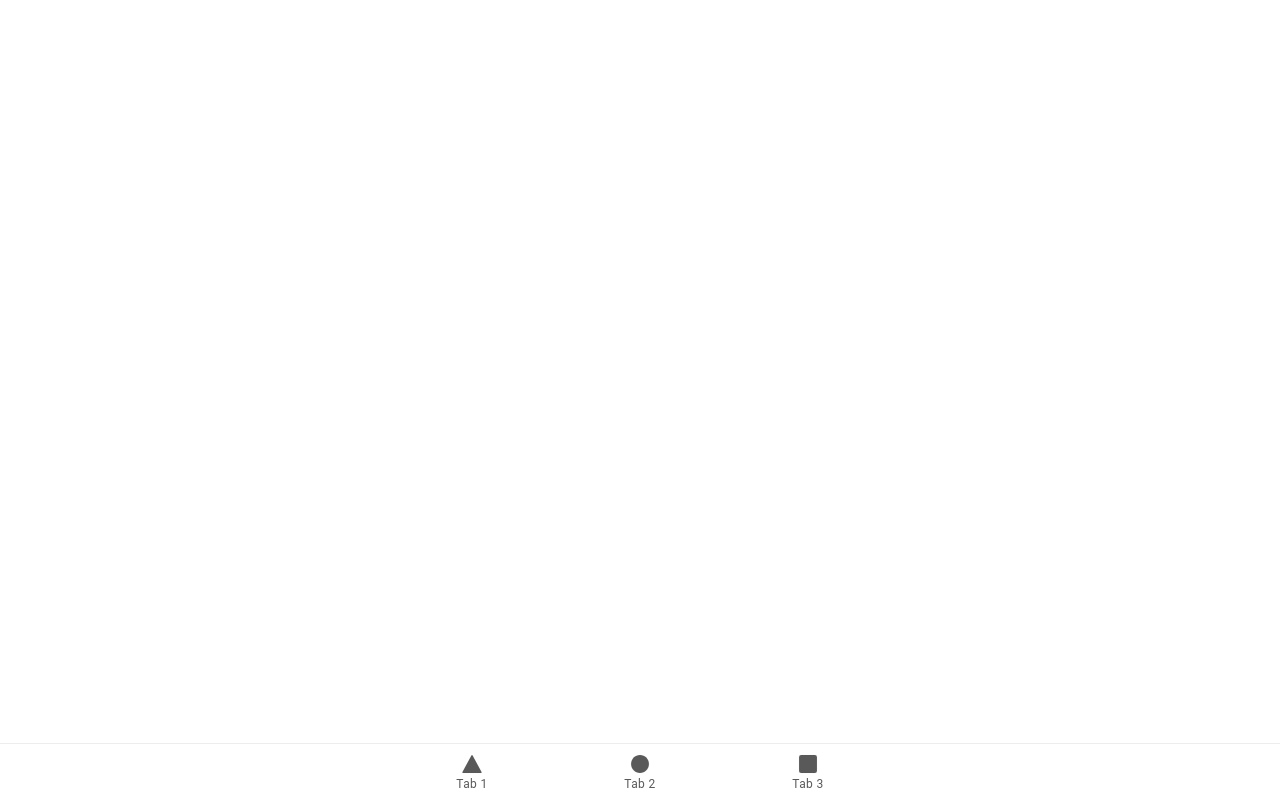
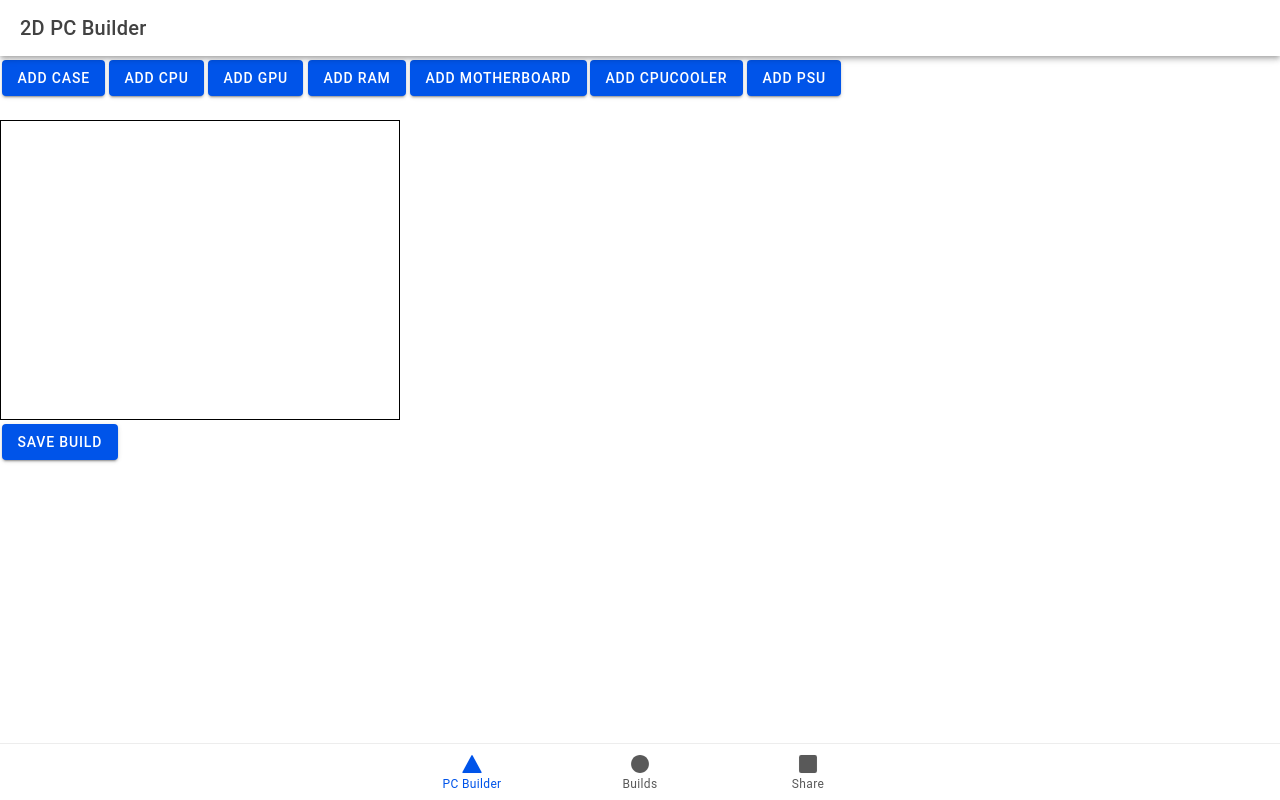
Before and after one commit to omarashzeinhom/PCV-PC-Visualizer, a React (Vite) app: page /pcbuilder in a window 1280 px wide. Built offline with nearby package versions, Linux system fonts and the light colour scheme.

Commit message:
Added Demo PC

```diff
--- a/src/App.tsx
+++ b/src/App.tsx
@@ -11,7 +11,7 @@ import {
 } from '@ionic/react';
 import { IonReactRouter } from '@ionic/react-router';
 import { ellipse, square, triangle } from 'ionicons/icons';
-import Tab1 from './pages/Tab1';
+import Tab1 from './pages/PCbuilder';
 import Tab2 from './pages/Tab2';
 import Tab3 from './pages/Tab3';
 
@@ -44,6 +44,7 @@ import '@ionic/react/css/palettes/dark.system.css';
 
 /* Theme variables */
 import './theme/variables.css';
+import PCBuilder from './pages/PCbuilder';
 
 setupIonicReact();
 
@@ -52,8 +53,8 @@ const App: React.FC = () => (
     <IonReactRouter>
       <IonTabs>
         <IonRouterOutlet>
-          <Route exact path="/tab1">
-            <Tab1 />
+          <Route exact path="/pcbuilder">
+            <PCBuilder />
           </Route>
           <Route exact path="/tab2">
             <Tab2 />
@@ -62,21 +63,21 @@ const App: React.FC = () => (
             <Tab3 />
           </Route>
           <Route exact path="/">
-            <Redirect to="/tab1" />
+            <Redirect to="/pcbuilder" />
           </Route>
         </IonRouterOutlet>
         <IonTabBar slot="bottom">
-          <IonTabButton tab="tab1" href="/tab1">
+          <IonTabButton tab="PCBuilder" href="/pcbuilder">
             <IonIcon aria-hidden="true" icon={triangle} />
-            <IonLabel>Tab 1</IonLabel>
+            <IonLabel>PC Builder</IonLabel>
           </IonTabButton>
           <IonTabButton tab="tab2" href="/tab2">
             <IonIcon aria-hidden="true" icon={ellipse} />
-            <IonLabel>Tab 2</IonLabel>
+            <IonLabel>Builds</IonLabel>
           </IonTabButton>
           <IonTabButton tab="tab3" href="/tab3">
             <IonIcon aria-hidden="true" icon={square} />
-            <IonLabel>Tab 3</IonLabel>
+            <IonLabel>Share</IonLabel>
           </IonTabButton>
         </IonTabBar>
       </IonTabs>
--- a/src/components/PCBuilder/PCBuilder.tsx
+++ b/src/components/PCBuilder/PCBuilder.tsx
@@ -7,42 +7,47 @@ interface Component {
   type: string;
   x: number;
   y: number;
+  imageSrc?: string;
 }
 
-const componentPositions: Record<string, { x: number; y: number }> = {
-  cpu: { x: 50, y: 30 },
-  gpu: { x: 50, y: 80 },
-  ram: { x: 80, y: 30 },
-  motherboard: { x: 40, y: 60 },
-  cpuCooler: { x: 55, y: 20 },
-  psu: { x: 30, y: 150 },
-};
+// Demo object array with image sources and dimensions
+const demoComponents: Component[] = [
+  { id: '1', type: 'case', x: 0, y: 0, imageSrc: 'https://dlcdnwebimgs.asus.com/gain/6E502B0B-FDBD-4147-A431-A98ACE2A32EE/w1000/h732' },
+  { id: '2', type: 'cpu', x: 150, y: 100, imageSrc: 'https://encrypted-tbn0.gstatic.com/images?q=tbn:ANd9GcREl1Eo0G8H1qNohHzLixixRxmE8qoCUIVHeQ&s' },
+  { id: '3', type: 'gpu', x: 80, y: 180, imageSrc: 'https://dlcdnwebimgs.asus.com/gain/D82691F5-CD33-4C21-895A-EA327CD3F8A3/w1000/h732' },
+  { id: '4', type: 'ram', x: 200, y: 70, imageSrc: 'https://via.placeholder.com/20x60' },
+  { id: '5', type: 'motherboard', x: 50, y: 50, imageSrc: 'https://dlcdnwebimgs.asus.com/gain/18EA4132-C4D3-4317-8C5C-49E2E717E19D/w1000/h732' },
+  { id: '6', type: 'cpuCooler', x: 150, y: 30, imageSrc: 'https://via.placeholder.com/60x60' },
+  { id: '7', type: 'psu', x: 30, y: 250, imageSrc: 'https://dlcdnwebimgs.asus.com/gain/D97D3CD2-5BAE-4B84-A7AD-C5DDD23AF015/w1000/h732' },
+];
 
 const PCBuilder: React.FC = () => {
   const [components, setComponents] = useState<Component[]>([]);
 
-  const addComponent = (type: string) => {
-    const position = componentPositions[type];
-    if (position) {
-      setComponents((prev) => [
-        ...prev,
-        { id: type + Date.now().toString(), type, x: position.x, y: position.y },
-      ]);
-    }
+  const addComponent = (component: Component) => {
+    setComponents((prev) => [...prev, component]);
   };
 
   return (
     <div>
       <div>
-        <IonButton onClick={() => addComponent('cpu')}>Add CPU</IonButton>
-        <IonButton onClick={() => addComponent('gpu')}>Add GPU</IonButton>
-        <IonButton onClick={() => addComponent('ram')}>Add RAM</IonButton>
-        <IonButton onClick={() => addComponent('motherboard')}>Add Motherboard</IonButton>
-        <IonButton onClick={() => addComponent('cpuCooler')}>Add CPU Cooler</IonButton>
-        <IonButton onClick={() => addComponent('psu')}>Add PSU</IonButton>
+        {demoComponents.map((component) => (
+          <IonButton key={component.id} onClick={() => addComponent(component)}>
+            Add {component.type.toUpperCase()}
+          </IonButton>
+        ))}
       </div>
 
-      <div style={{ position: 'relative', width: '300px', height: '200px', border: '1px solid black', marginTop: '20px' }}>
+      <div
+        style={{
+          position: 'relative',
+          width: '400px',
+          height: '300px',
+          border: '1px solid black',
+          marginTop: '20px',
+          overflow: 'hidden',
+        }}
+      >
         {components.map((component) => (
           <PCComponent key={component.id} component={component} />
         ))}
--- a/src/components/PCComponent/PCComponent.tsx
+++ b/src/components/PCComponent/PCComponent.tsx
@@ -6,33 +6,32 @@ interface ComponentProps {
     type: string;
     x: number;
     y: number;
+    imageSrc?: string;
   };
 }
 
 const PCComponent: React.FC<ComponentProps> = ({ component }) => {
-  const { type, x, y } = component;
-
-  const getColor = (type: string) => {
-    switch (type) {
-      case 'cpu':
-        return 'red';
-      case 'gpu':
-        return 'blue';
-      case 'ram':
-        return 'green';
-      case 'motherboard':
-        return 'gray';
-      case 'cpuCooler':
-        return 'purple';
-      case 'psu':
-        return 'black';
-      default:
-        return 'orange';
-    }
-  };
+  const { type, x, y, imageSrc } = component;
 
   const getSize = (type: string) => {
-    return type === 'motherboard' ? { width: '120px', height: '80px' } : { width: '40px', height: '20px' };
+    switch (type) {
+      case 'case':
+        return { width: '100%', height: '100%' }; // full container background
+      case 'cpu':
+        return { width: '50px', height: '50px' };
+      case 'gpu':
+        return { width: '150px', height: '75px' };
+      case 'ram':
+        return { width: '20px', height: '60px' };
+      case 'motherboard':
+        return { width: '200px', height: '200px' };
+      case 'cpuCooler':
+        return { width: '60px', height: '60px' };
+      case 'psu':
+        return { width: '80px', height: '80px' };
+      default:
+        return { width: '40px', height: '20px' };
+    }
   };
 
   return (
@@ -42,14 +41,19 @@ const PCComponent: React.FC<ComponentProps> = ({ component }) => {
         left: `${x}px`,
         top: `${y}px`,
         ...getSize(type),
-        backgroundColor: getColor(type),
-        color: 'white',
+        backgroundColor: imageSrc ? 'transparent' : 'lightgray',
         display: 'flex',
         alignItems: 'center',
         justifyContent: 'center',
+        overflow: 'hidden',
+        zIndex: type === 'case' ? 0 : 1, // case behind other components
       }}
     >
-      {type.toUpperCase()}
+      {imageSrc ? (
+        <img src={imageSrc} alt={type} style={{ width: '100%', height: '100%' }} />
+      ) : (
+        type.toUpperCase()
+      )}
     </div>
   );
 };
--- a/src/pages/Tab1.tsx
+++ b/src/pages/PCbuilder.tsx
@@ -1,6 +1,5 @@
-import { IonContent, IonHeader, IonPage, IonTitle, IonToolbar } from '@ionic/react';
-import ExploreContainer from '../components/ExploreContainer';
-import './Tab1.css';
+import { IonButton, IonContent, IonHeader, IonPage, IonTitle, IonToolbar } from '@ionic/react';
+import './PCBuilder.css';
 import PCBuilder from '../components/PCBuilder/PCBuilder';
 
 const Tab1: React.FC = () => {
@@ -20,6 +19,9 @@ const Tab1: React.FC = () => {
 
            <PCBuilder/>
 
+      <IonButton>
+        Save Build
+      </IonButton>
       </IonContent>
     </IonPage>
   );
```
Also changed, not shown: src/pages/PCBuilder.css (added), src/pages/Tab1.css (deleted).
